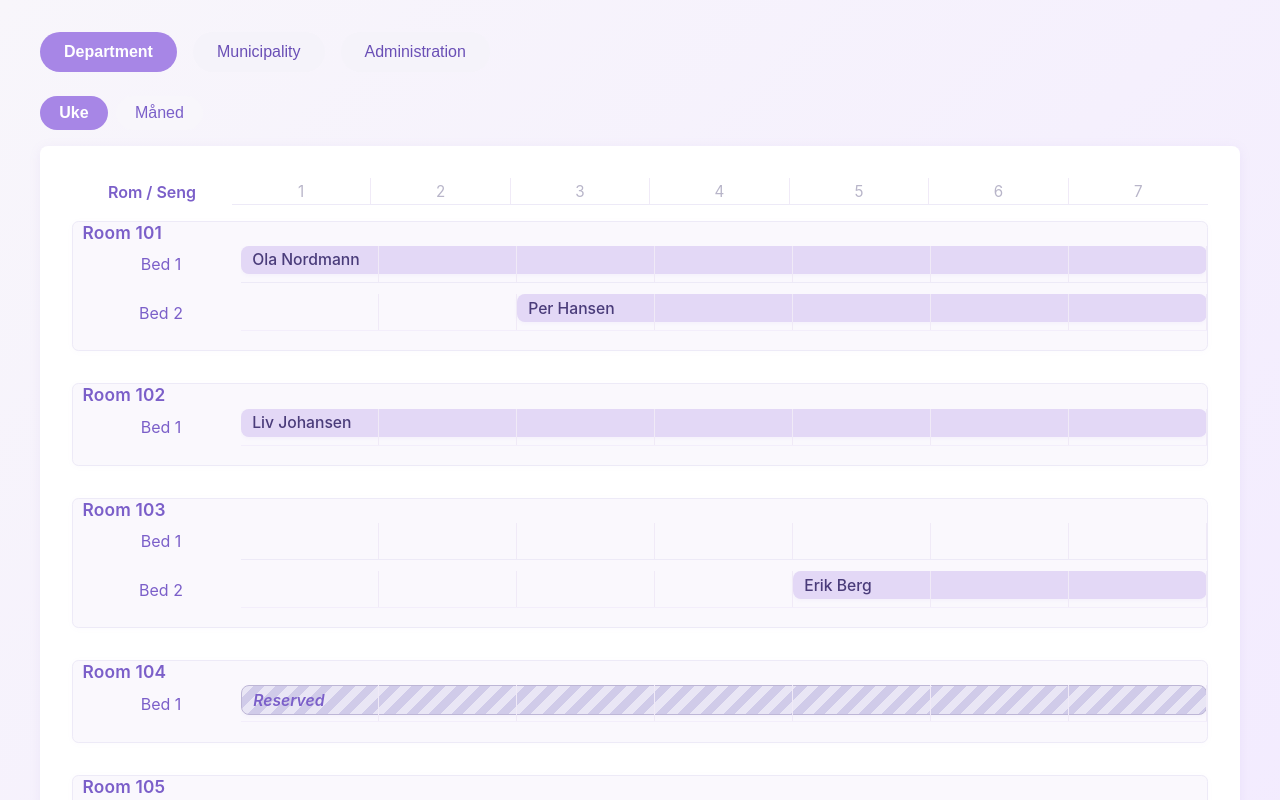
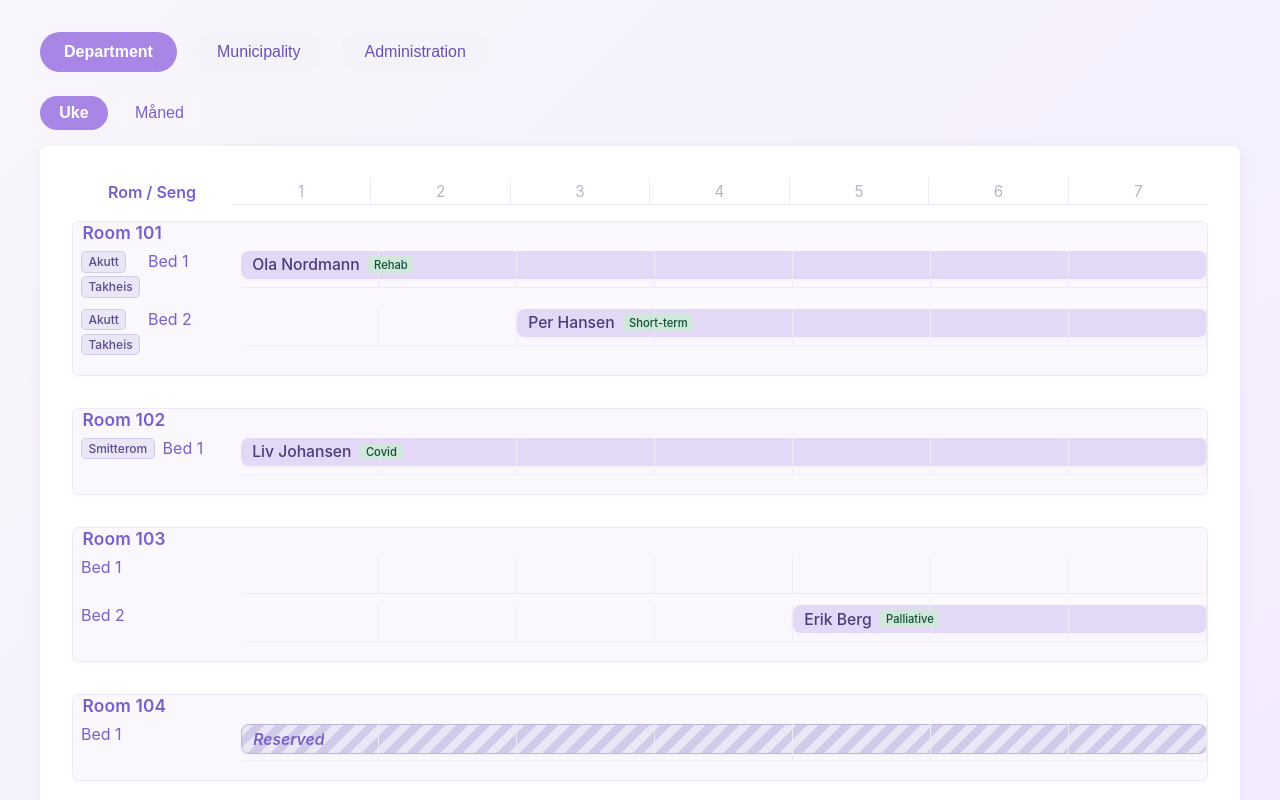
Before and after one commit to 0xJensMalm/BedLogisticsPrototype, a React (Create React App) app: page / in a window 1280 px wide. Shown: the top 800 px of the page. Built offline with nearby package versions, Linux system fonts and the light colour scheme.

Commit message:
feat: Implement room capability and patient need labels

```diff
--- a/src/components/GanttChart.module.css
+++ b/src/components/GanttChart.module.css
@@ -15,14 +15,25 @@
   transition: box-shadow 0.2s;
   padding-left: 0.5rem;
 }
-.roomLabel {
+
+.roomTitle {
   font-weight: 600;
   color: #7b5fc9;
   font-size: 1.08rem;
   letter-spacing: 0.01em;
-  margin-bottom: 0.2rem;
+  margin-bottom: 0.5rem;
   margin-left: 0.1rem;
   text-align: left;
+}
+
+.capabilityTag {
+  background-color: #e9e6f5; /* Light purple, similar to reserved bar */
+  color: #5a4c8a; /* Darker purple text */
+  padding: 0.15rem 0.4rem;
+  border-radius: 0.3rem;
+  font-size: 0.75rem;
+  font-weight: 500;
+  border: 1px solid #d0cbe9;
 }
 
 .headerRow {
@@ -56,15 +67,36 @@
 
 .row {
   display: flex;
-  align-items: center;
+  align-items: flex-start; /* Align bedInfoCell and timeline vertically */
   margin-bottom: 0.7rem;
 }
 
-.bedLabel {
+.bedInfoCell {
   width: 160px;
+  display: flex;
+  flex-direction: row; /* Capabilities and Bed Name side-by-side initially */
+  align-items: flex-start; /* Align items to the top of the cell */
+  /* If you want bed name to be to the right of stacked tags, this flex-direction is correct.
+     The stacking of tags happens *inside* .stackedRoomCapabilities */
+}
+
+.stackedRoomCapabilities {
+  display: flex;
+  flex-direction: column;
+  align-items: flex-start; /* Tags align to their left */
+  gap: 0.2rem; /* Smaller gap for compact stacking */
+  margin-right: 0.5rem; /* Space between tags and bed name */
+}
+
+.bedNameLabel {
+  /* width: auto; /* Takes remaining space in bedInfoCell if needed, or fixed if desired */
   color: #7b5fc9;
   font-size: 1rem;
+  padding-left: 0; /* Reset padding, alignment handled by flex in bedInfoCell */
+  /* If tags are present, bedNameLabel will be to their right. */
+  /* If no tags, it will be at the start of bedInfoCell. */
 }
+
 .timeline {
   display: grid;
   grid-template-columns: repeat(var(--days-count, 7), 1fr);
@@ -75,9 +107,7 @@
   overflow: hidden;
   border-bottom: 1px solid #f3eefb;
 }
-.timeline > div {
-  /* Each patientBar is absolutely positioned, so we add horizontal lines using a pseudo background */
-}
+
 .timeline::before {
   content: '';
   position: absolute;
@@ -98,16 +128,14 @@
 }
 
 .patientBar {
-  /* position: absolute; */ /* Temporarily commented out for testing width */
   height: 28px;
   border-radius: 0.5rem;
-  display: flex;
-  align-items: center;
+  display: flex; /* Changed to flex */
+  align-items: center; /* Vertically align name and tag */
   padding: 0 0.7rem;
   color: #4a3c7a;
   font-weight: 500;
   box-shadow: 0 1px 4px rgba(160, 130, 220, 0.07);
-  /* top: 4px; */ /* Temporarily commented out for testing width */
   font-size: 0.98rem;
   overflow: hidden;
   white-space: nowrap;
@@ -117,6 +145,30 @@
   border: var(--patient-border, none);
   opacity: var(--patient-opacity, 1);
 }
+
+.patientName {
+  z-index: 2;
+  /* Allow patient name to shrink if needed, and prevent it from pushing tag out */
+  white-space: nowrap;
+  overflow: hidden;
+  text-overflow: ellipsis;
+  flex-shrink: 1;
+}
+
+.patientNeedTag {
+  background-color: #d1e7dd; /* A soft green, for example */
+  color: #0f5132; /* Darker green text */
+  padding: 0.1rem 0.4rem;
+  border-radius: 0.25rem;
+  font-size: 0.7rem;
+  font-weight: 500;
+  margin-left: 0.5rem;
+  white-space: nowrap; /* Prevent tag text from wrapping */
+  flex-shrink: 0; /* Prevent tag from shrinking */
+  position: relative; /* Ensure z-index is effective */
+  z-index: 3; /* Higher than patientName and bar's base */
+}
+
 .reservedBar {
   background: repeating-linear-gradient(135deg, #e9e6f5 0px, #e9e6f5 8px, #d0cbe9 8px, #d0cbe9 16px) !important;
   border: 1.5px solid #bdb6d6 !important;
@@ -124,6 +176,7 @@
   font-style: italic;
   font-weight: 600;
 }
-.patientName {
-  z-index: 2;
+
+.reservedBar .patientNeedTag {
+  display: none; /* Hide need tag for reserved patients, already handled by JSX */
 }
--- a/src/components/GanttChart.tsx
+++ b/src/components/GanttChart.tsx
@@ -79,10 +79,25 @@ const GanttChart: React.FC<GanttChartProps> = ({ timeRange, startDate }) => {
       </div>
       {rooms.map((room) => (
         <div key={room.id} className={styles.roomFrame}>
-          <div className={styles.roomLabel}>{room.label}</div>
-          {room.beds.map((bed) => (
-            <div key={bed.id} className={styles.row}>
-              <div className={styles.bedLabel}>{bed.label}</div>
+          {/* Simplified room title - just the name */}
+          <div className={styles.roomTitle}>{room.label}</div>
+
+          {room.beds.map((bed, bedIndex) => (
+            <div key={bed.id} className={styles.row}> {/* Each bed row */}
+              <div className={styles.bedInfoCell}> {/* Container for bed label area (160px wide) */}
+                {/* Render capabilities for THIS bed's row if capabilities exist */}
+                {room.capabilities && room.capabilities.length > 0 && (
+                  <div className={styles.stackedRoomCapabilities}>
+                    {room.capabilities.map((capability, capIndex) => (
+                      <span key={capIndex} className={styles.capabilityTag}>
+                        {capability}
+                      </span>
+                    ))}
+                  </div>
+                )}
+                {/* Bed name (e.g., 'Bed 1') */}
+                <div className={styles.bedNameLabel}>{bed.label}</div>
+              </div>
               <div
                 className={styles.timeline}
                 style={{ ['--days-count' as any]: days.length }}
@@ -127,6 +142,12 @@ const GanttChart: React.FC<GanttChartProps> = ({ timeRange, startDate }) => {
                       <span className={styles.patientName}>
                         {patient.status === 'reserved' ? 'Reserved' : patient.name}
                       </span>
+                      {/* Add patient need tag if not reserved and needs exist */}
+                      {patient.status !== 'reserved' && patient.needs && (
+                        <span className={styles.patientNeedTag}>
+                          {patient.needs}
+                        </span>
+                      )}
                     </div>
                   );
                 })}
--- a/src/data/bedData.ts
+++ b/src/data/bedData.ts
@@ -1,3 +1,21 @@
+import beds from './beds.json';
+import patients from './patients.json';
+
+// Define room-specific capabilities here for easy editing
+const roomSpecificCapabilities: Record<string, string[]> = {
+  '101': ['Akutt', 'Takheis', ],
+  '102': ['Smitterom'], // Example: Room 102 now has 'Isolation'
+  '103': [],
+  '104': [],
+  '105': ['KAD', ],
+  '106': ['KAD', ],
+  // Add more rooms and their capabilities like this:
+  // '104': ['Bariatric Bed', 'Hoist Available'],
+  // '105': ['Telemetry', 'Post-Op Recovery'],
+};
+
+const defaultCapabilities: string[] = ['Korttidsrom'];
+
 export type PatientStatus = 'active' | 'paused' | 'planned' | 'reserved';
 
 export interface Patient {
@@ -19,22 +37,19 @@ export interface Room {
   id: string;
   label: string;
   beds: Bed[];
+  capabilities: string[];
 }
 
-
-
-
-import beds from './beds.json';
-import patients from './patients.json';
-
 // Group beds by roomId
-const roomsMap: Record<string, { id: string; label: string; beds: any[] }> = {};
+const roomsMap: Record<string, { id: string; label: string; beds: any[]; capabilities: string[] }> = {};
 beds.forEach(bed => {
   if (!roomsMap[bed.roomId]) {
     roomsMap[bed.roomId] = {
       id: bed.roomId,
       label: `Room ${bed.roomId}`,
       beds: [],
+      // Assign capabilities from the lookup object, or use default
+      capabilities: roomSpecificCapabilities[bed.roomId] || defaultCapabilities,
     };
   }
   // Attach patients sorted by inDate
--- a/src/data/patients.json
+++ b/src/data/patients.json
@@ -2,7 +2,7 @@
   { "id": "p1", "name": "Ola Nordmann", "bedId": "101-1", "status": "active", "inDate": "2025-05-01", "outDate": "2025-05-20", "needs": "Rehab" },
   { "id": "p2", "name": "Kari Nordmann", "bedId": "101-1", "status": "planned", "inDate": "2025-05-22", "outDate": "2025-06-10", "needs": "Observation" },
   { "id": "p3", "name": "Per Hansen", "bedId": "101-2", "status": "active", "inDate": "2025-05-03", "outDate": "2025-05-25", "needs": "Short-term" },
-  { "id": "p4", "name": "Liv Johansen", "bedId": "102-1", "status": "active", "inDate": "2025-05-01", "outDate": "2025-05-30", "needs": "Long-term" },
+  { "id": "p4", "name": "Liv Johansen", "bedId": "102-1", "status": "active", "inDate": "2025-05-01", "outDate": "2025-05-30", "needs": "Covid" },
   { "id": "p5", "name": "Anne Olsen", "bedId": "103-1", "status": "active", "inDate": "2025-05-10", "outDate": "2025-05-28", "needs": "Recovery" },
   { "id": "p6", "name": "Erik Berg", "bedId": "103-2", "status": "active", "inDate": "2025-05-05", "outDate": "2025-05-29", "needs": "Palliative" },
   { "id": "p7", "name": "Reserved", "bedId": "104-1", "status": "reserved", "inDate": "2025-05-01", "outDate": "2025-05-10", "needs": "Reserved" },
```
